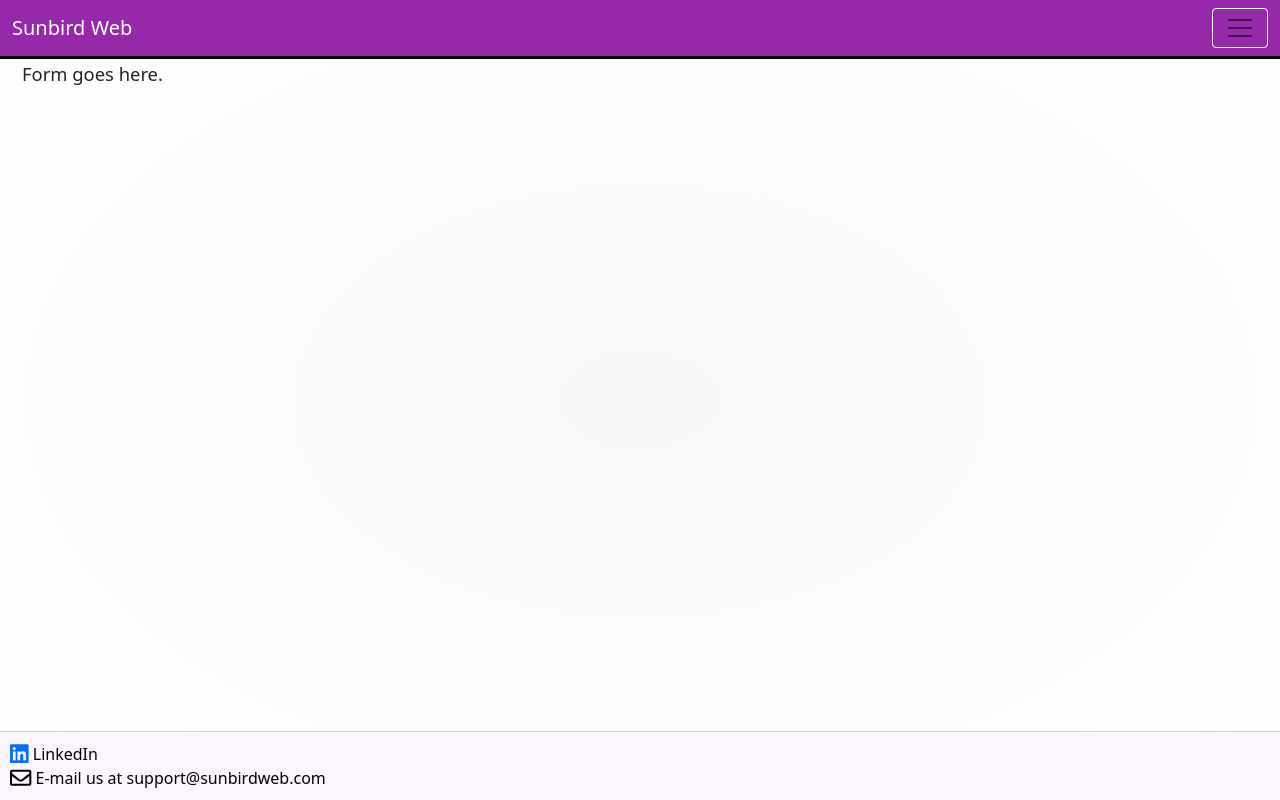
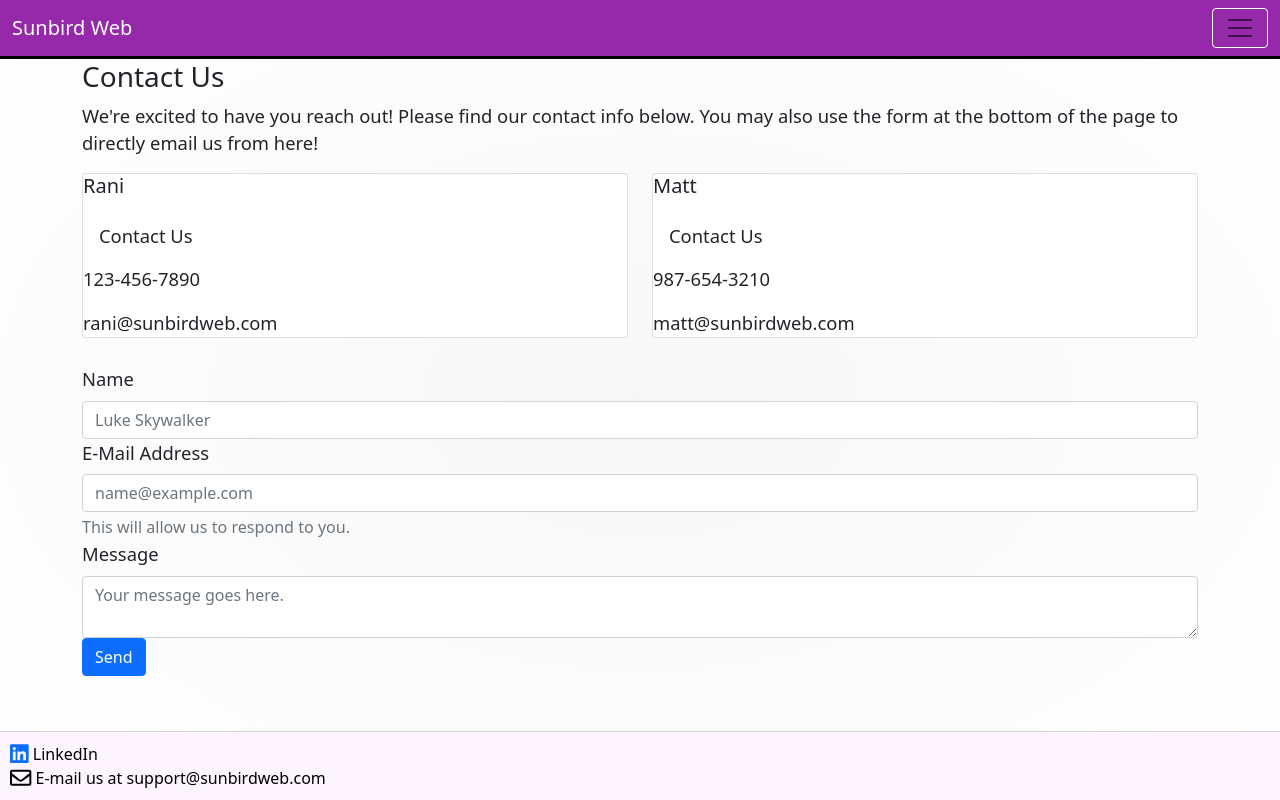
Before and after one commit to rhinnawi/first_site, a React (Create React App) app: page /contact in a window 1280 px wide. Built offline with nearby package versions, Linux system fonts and the light colour scheme.

Commit message:
Expanded structure for contact page. Added card component for contact cards.

```diff
--- a/src/pages/ContactUs.js
+++ b/src/pages/ContactUs.js
@@ -1,11 +1,71 @@
 import React from "react";
-import { Container, Row, Col } from "react-bootstrap";
+import { Container, Row, Col, Form, Button, Card } from "react-bootstrap";
+
+const { Text, Group, Label, Control } = Form;
+
+const ContactCard = ({ name, phoneNumber, email }) => {
+  return (
+    <Card>
+      <Card.Title>{name}</Card.Title>
+      <Card.Body>
+        <Card.Text>Contact Us</Card.Text>
+      </Card.Body>
+      <Card.Text>{phoneNumber}</Card.Text>
+      <Card.Text>{email}</Card.Text>
+    </Card>
+  );
+};
 
 const ContactUs = (props) => {
+  const contactInfo = [
+    { name: "Rani", phoneNumber: "123-456-7890", email: "rani@sunbirdweb.com" },
+    { name: "Matt", phoneNumber: "987-654-3210", email: "matt@sunbirdweb.com" },
+  ];
+
   return (
-    <Container fluid>
+    <Container>
       <Row>
-        <Col>Form goes here.</Col>
+        <Col>
+          <h3>Contact Us</h3>
+          <p>
+            We're excited to have you reach out! Please find our contact info
+            below. You may also use the form at the bottom of the page to
+            directly email us from here!
+          </p>
+        </Col>
+      </Row>
+      <Row>
+        {contactInfo.map((person) => {
+          return (
+            <Col key={person.name}>
+              <ContactCard {...person} />
+            </Col>
+          );
+        })}
+      </Row>
+      <br />
+      <Row>
+        <Col>
+          <Form>
+            <Group>
+              <Label>Name</Label>
+              <Control type="text" placeholder="Luke Skywalker" />
+            </Group>
+            <Group>
+              <Label>E-Mail Address</Label>
+              <Control type="email" placeholder="name@example.com" />
+              <Text>This will allow us to respond to you.</Text>
+            </Group>
+            <Group>
+              <Label>Message</Label>
+              <Control as="textarea" placeholder="Your message goes here." />
+            </Group>
+            {/* TODO: Set up Button be disabled until all fields are filled in */}
+            <Button type="submit" onClick={console.log("Submitted.")}>
+              Send
+            </Button>
+          </Form>
+        </Col>
       </Row>
     </Container>
   );
```
